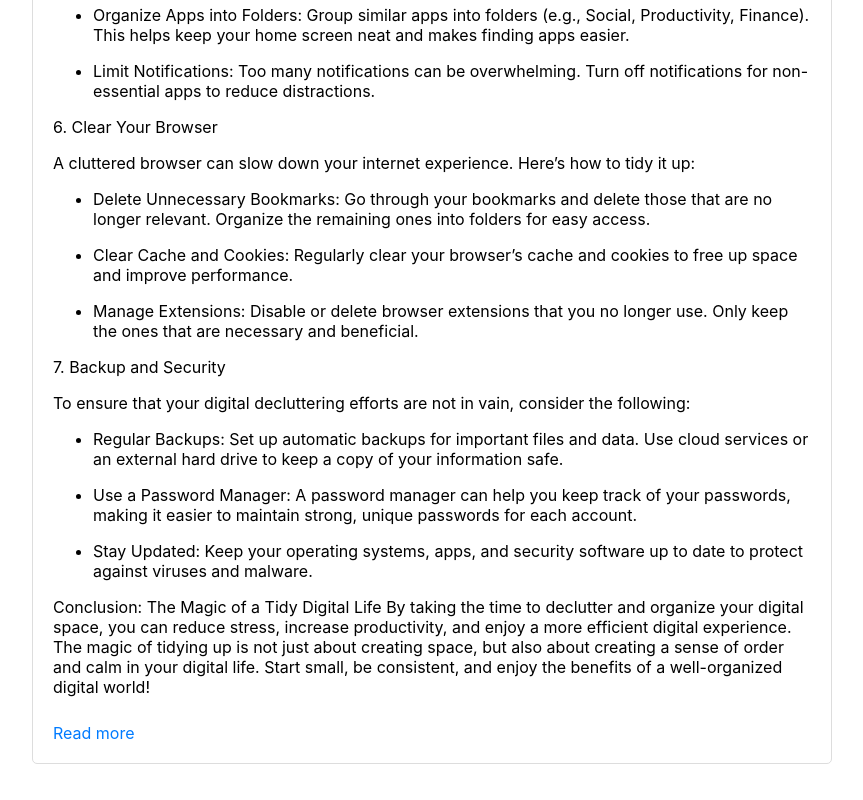
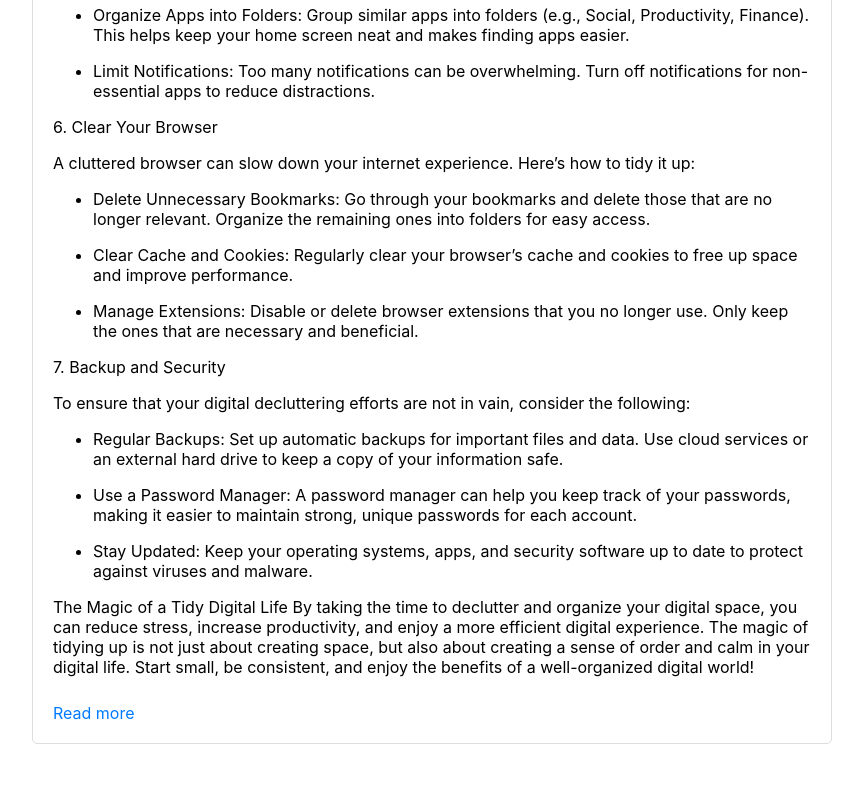
Before and after one commit to avaarm/blog-template, a React (Create React App) app: page / in a window 1280 px wide. Shown: the part 2024-2824 px from the top of the page, without its empty margins (208-1071 px from the left). Built offline with nearby package versions, Linux system fonts and the light colour scheme.

Commit message:
edits to first post

```diff
--- a/src/App.js
+++ b/src/App.js
@@ -69,7 +69,8 @@ To ensure that your digital decluttering efforts are not in vain, consider the f
 - Use a Password Manager: A password manager can help you keep track of your passwords, making it easier to maintain strong, unique passwords for each account.
 - Stay Updated: Keep your operating systems, apps, and security software up to date to protect against viruses and malware.
 
-Conclusion: The Magic of a Tidy Digital Life
+
+The Magic of a Tidy Digital Life
 By taking the time to declutter and organize your digital space, you can reduce stress, increase productivity, and enjoy a more efficient digital experience. The magic of tidying up is not just about creating space, but also about creating a sense of order and calm in your digital life. Start small, be consistent, and enjoy the benefits of a well-organized digital world!
 `,
       date: new Date('2024-08-26T10:00:00'),
```
